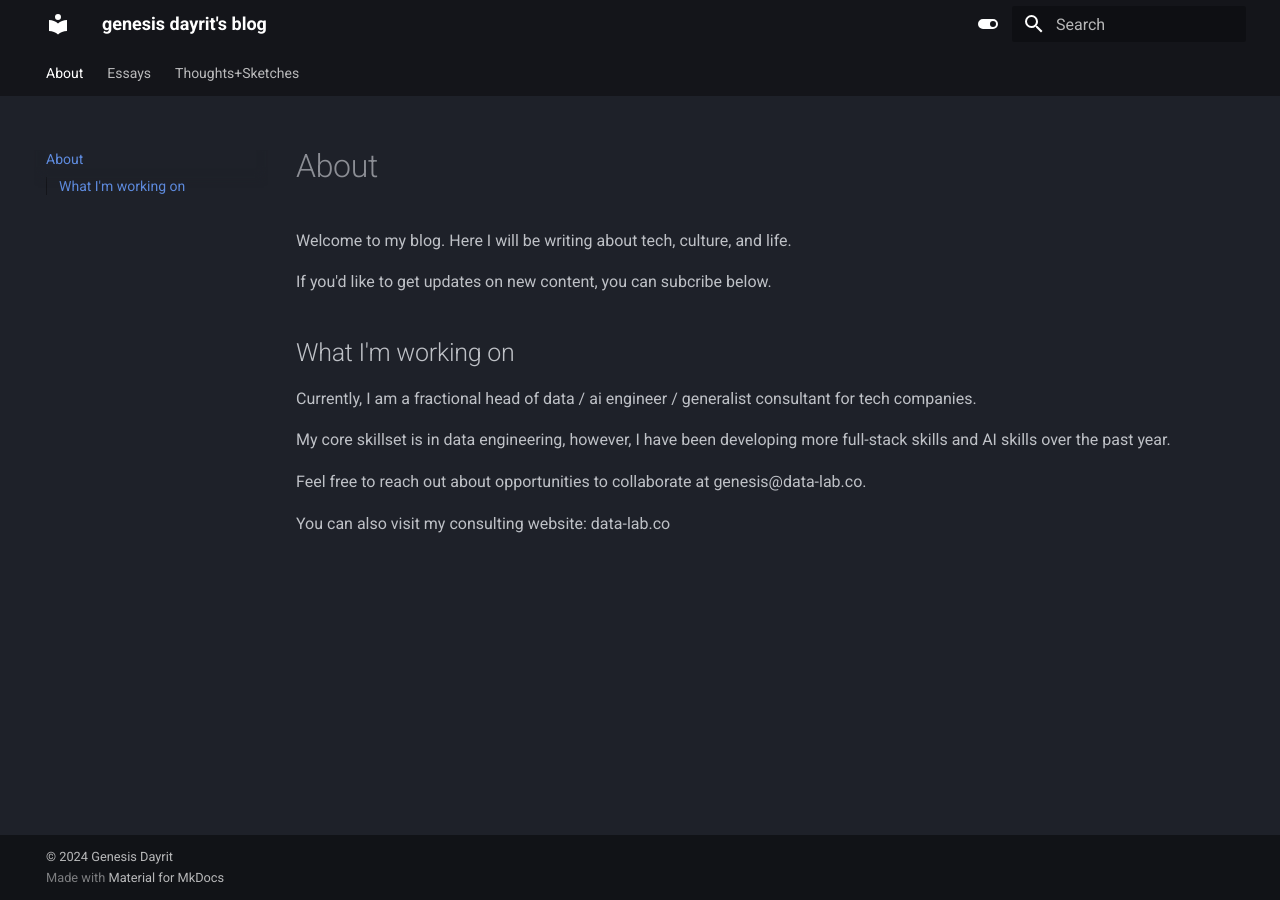
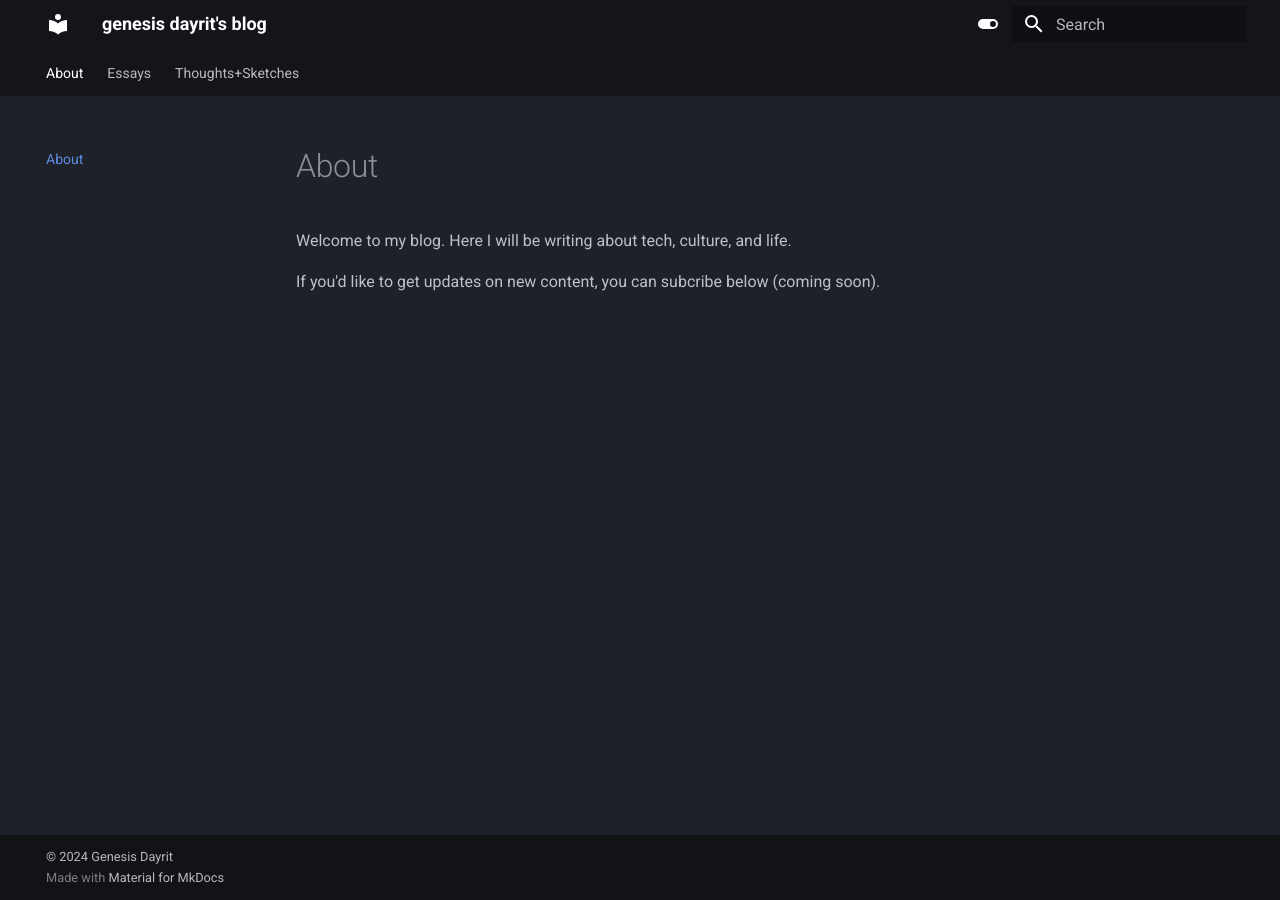
Before and after one commit to genesisdayrit/blog, an MkDocs documentation site: the page built from docs/index.md, in a window 1280 px wide. Built offline with MkDocs 1.6.1 and Material for MkDocs 9.7.7, drawn with Linux system fonts in a browser that asks for light colours.

Commit message:
update about

```diff
--- a/docs/index.md
+++ b/docs/index.md
@@ -2,14 +2,4 @@
 
 Welcome to my blog. Here I will be writing about tech, culture, and life.
 
-If you'd like to get updates on new content, you can subcribe below.
-
-## What I'm working on
-
-Currently, I am a fractional head of data / ai engineer / generalist consultant for tech companies.
-
-My core skillset is in data engineering, however, I have been developing more full-stack skills and AI skills over the past year.
-
-Feel free to reach out about opportunities to collaborate at genesis@data-lab.co.
-
-You can also visit my consulting website: data-lab.co
+If you'd like to get updates on new content, you can subcribe below (coming soon).
```
